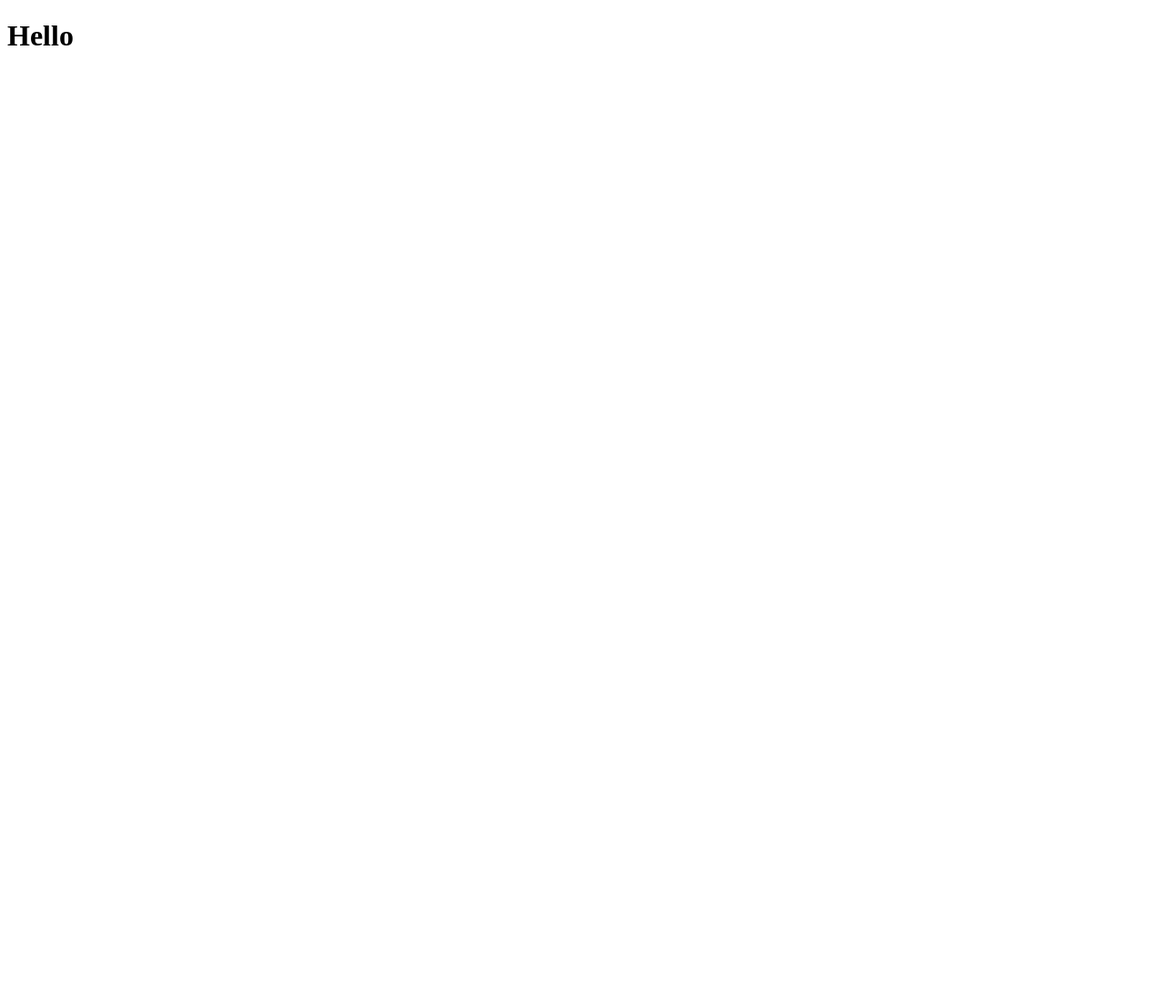
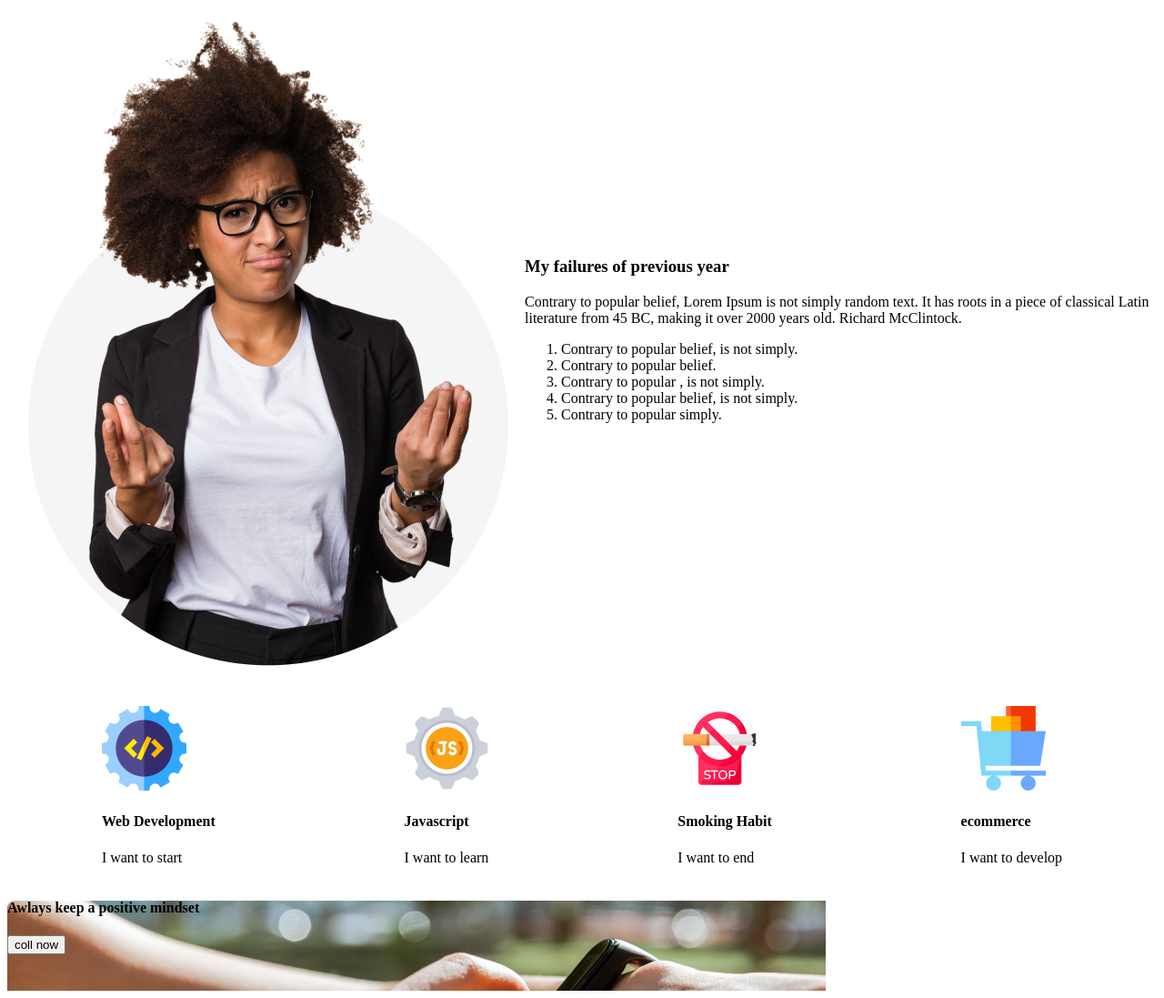
Before and after one commit to Sanobar-rahaman/new-me, a plain HTML site: page index.html in a window 1280 px wide. Shown: the whole page at 91% size. Before the commit the page ends 800 px from the top, so only its background shows below. Drawn offline with Linux system fonts and the light colour scheme.

Commit message:
unsetisfied

```diff
--- a/index.html
+++ b/index.html
@@ -5,8 +5,64 @@
     <meta http-equiv="X-UA-Compatible" content="IE=edge">
     <meta name="viewport" content="width=device-width, initial-scale=1.0">
     <title>Document</title>
+    <link rel="stylesheet" href="new.css">
 </head>
 <body>
-    <h1>Hello</h1>
+    <header>
+
+    </header>
+    <main>
+        <div class="main-content">
+            <div class="content-item-one">
+                <img src="images/person.png" alt="" srcset="">
+            </div>
+            <div class="content-item">
+                <h3>My failures of previous year</h3>
+                <p>Contrary to popular belief, Lorem Ipsum is not simply random text. It has roots in a piece of classical Latin literature from 45 BC, making it over 2000 years old. Richard McClintock.</p>
+                <ol>
+                    <li>Contrary to popular belief, is not simply.</li>
+                    <li>Contrary to popular belief.</li>
+                    <li>Contrary to popular , is not simply.</li>
+                    <li>Contrary to popular belief, is not simply.</li>
+                    <li>Contrary to popular simply.</li>
+                </ol>
+            </div>
+        </div>
+        <section>
+            <div class="my-plans">
+                <div class="plan">
+                    <img src="images/icons/web.png" alt="" srcset="">
+                    <h4>Web Development</h4>
+                    <p>I want to start</p>
+                </div>
+                <div class="plan">
+                    <img src="images/icons/js.png" alt="" srcset="">
+                    <h4>Javascript</h4>
+                    <p>I want to learn</p>
+                </div>
+                <div class="plan">
+                    <img src="images/icons/smoke.png" alt="" srcset="">
+                    <h4>Smoking Habit</h4>
+                    <p>I want to end</p>
+                </div>
+                <div class="plan">
+                    <img src="images/icons/ecom.png" alt="" srcset="">
+                    <h4>ecommerce</h4>
+                    <p>I want to develop</p>
+                </div>
+            </div>
+        </section>
+        <section>
+            <div class="wacth">
+                <h4>Awlays keep a positive mindset</h4>
+                <button>coll now</button>
+            </div>
+        </section>
+
+    </main>
+    <footer>
+
+    </footer>
+    </div>
 </body>
 </html>
--- /dev/null
+++ b/new.css
@@ -0,0 +1,22 @@
+.main-content {
+    display: flex;
+    align-items: center;
+}
+
+.my-plans {
+    display: flex;
+    justify-content: space-around;
+    align-items: center;
+    background-color: #FFF;
+    margin-top: 40px;
+}
+
+.wacth {
+    background-image: url("images/watch.png");
+    width: 900px;
+    height: 100px;
+}
+.wacth-bag{
+    display: flex;
+    align-items: center;
+}
```
Also changed, not shown: images/banner/banner1.png (added), images/banner/banner2.png (added), images/banner/banner3.png (added), images/gradient1.png (added), images/gradient2.png (added), images/gradient3.png (added), images/icons/ecom.png (added), images/icons/fb.png (added), images/icons/js.png (added), images/icons/smoke.png (added), images/icons/twitter.png (added), images/icons/web.png (added), images/icons/youtube.png (added), images/person.png (added), 1 more files.
